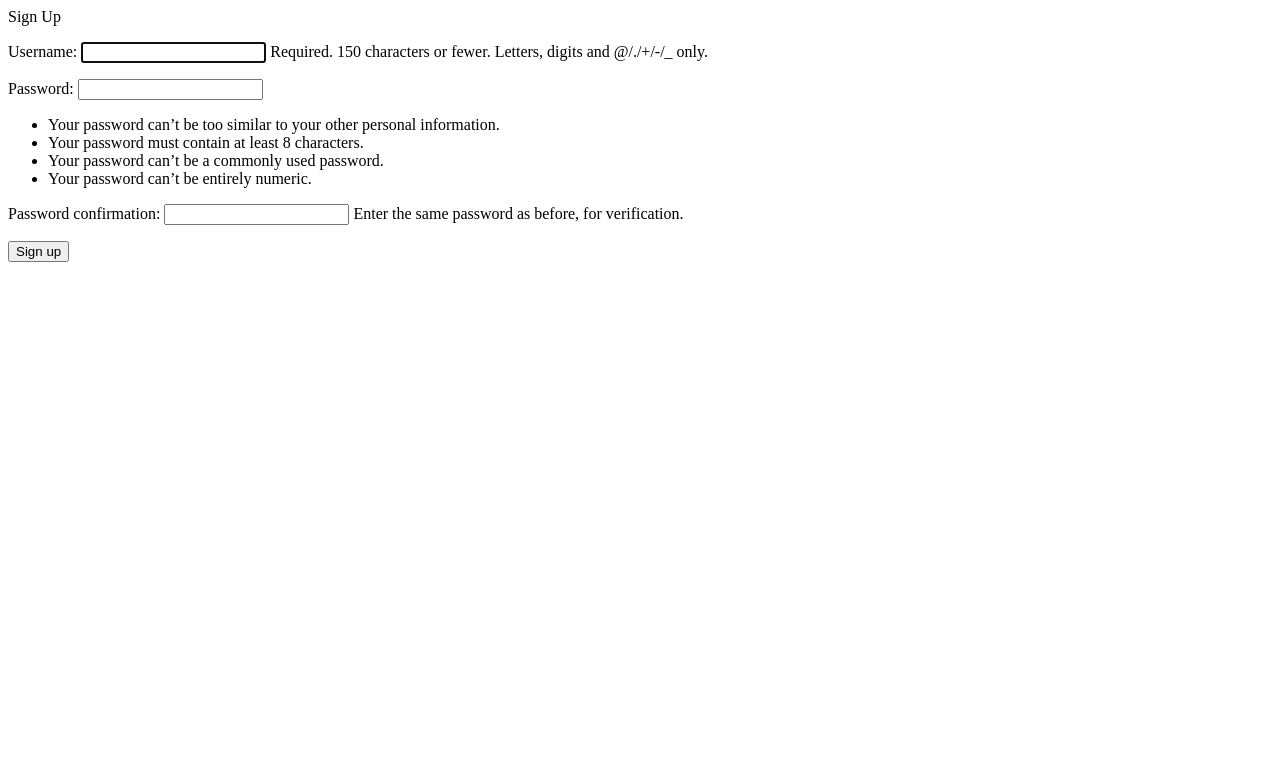
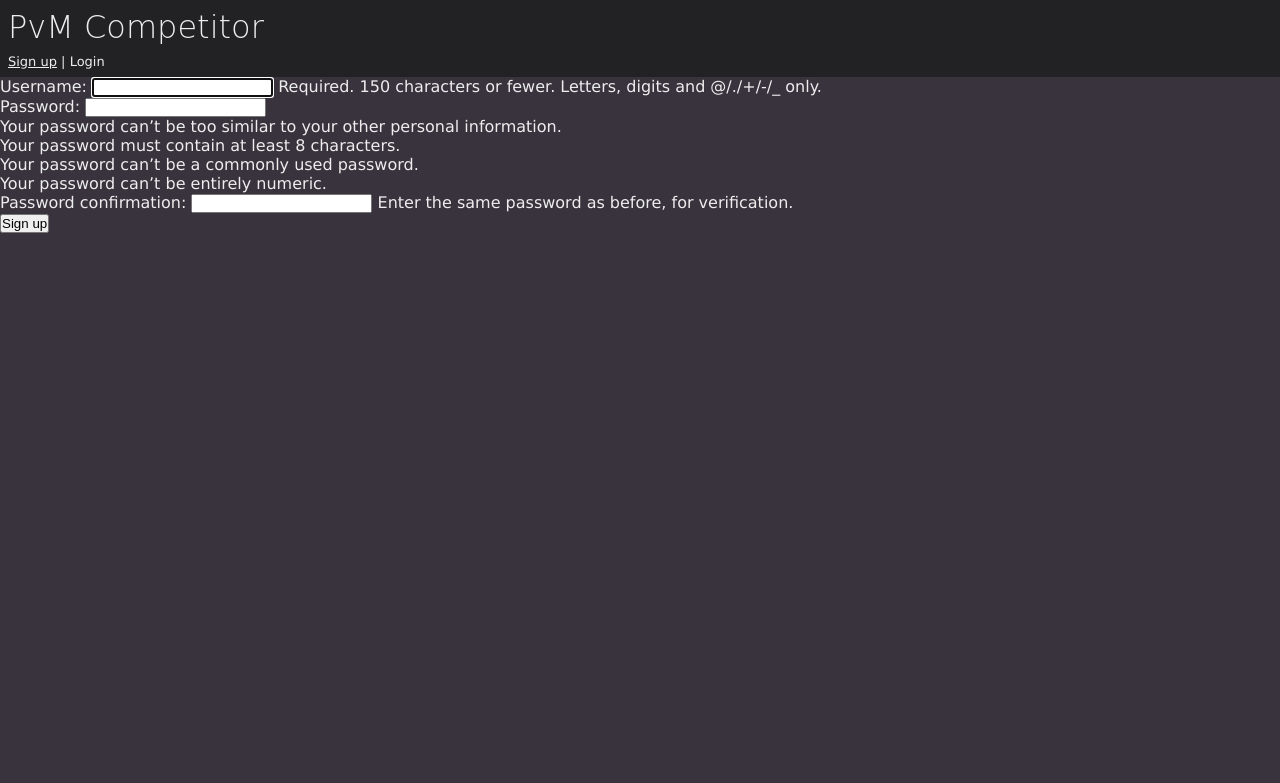
Before and after one commit to blakdragon39/pvmgames_django, a Django app: page /signup/ in a window 1280 px wide. Shown: the top 783 px of the page. Run offline with Django 3.2, Linux system fonts and the light colour scheme; some web fonts are replaced.

Commit message:
Got css working! Linking to signup page

```diff
--- a/bingo/settings.py
+++ b/bingo/settings.py
@@ -119,5 +119,6 @@ USE_TZ = True
 
 # Static files (CSS, JavaScript, Images)
 # https://docs.djangoproject.com/en/1.11/howto/static-files/
-
+STATIC_ROOT = ''
 STATIC_URL = '/static/'
+STATICFILES_DIRS = (os.path.join('static'), )
--- a/bingo/templates/base.html
+++ b/login/templates/base.html
@@ -1,16 +1,20 @@
+{% load static %}
+
 <!DOCTYPE html>
 <html lang="en">
 
 <head>
     <meta charset="UTF-8">
     <link href="https://fonts.googleapis.com/css?family=Charm" rel="stylesheet">
-    <link href="base.css" rel="stylesheet" type="text/css"/>
+    <link href="{% static 'login/base.css' %}" rel="stylesheet" type="text/css"/>
     <title>PvM Competitor</title>
 </head>
 
 <body>
     <h1 class="titlebar title">PvM Competitor</h1>
-    <div class="titlebar"></div>
+    <div class="titlebar login"><a href="{% url 'signup' %}">Sign up</a> | Login</div>
+
+    {%  block content %}{% endblock %}
 </body>
 
 </html>
--- a/login/templates/login.html
+++ b/login/templates/login.html
@@ -1,4 +1,4 @@
-{% extends 'base.html' %}
+{% extends '../../bingo/templates/base.html' %}
 
 {% block title %}Login{% endblock %}
 
--- a/login/templates/signup.html
+++ b/login/templates/signup.html
@@ -1,4 +1,4 @@
-{#{% extends 'base.html' %}#}
+{% extends 'base.html' %}
 
 {% block title %}Sign Up{% endblock %}
 
--- a/login/urls.py
+++ b/login/urls.py
@@ -1,9 +1,10 @@
 from django.conf.urls import url
 from django.contrib.auth import views as auth_views
 
-from login.views import signup
+from login.views import signup, home
 
 login_urls = [
+    url(r'^$', home, name='home'),
     url(r'^signup/$', signup, name='signup'),
     url(r'^login/$', auth_views.login, {'template_name': 'login.html'}, name='login'),
     url(r'^logout/$', auth_views.logout, {'next_page': '/'}, name='logout'),
--- a/login/views.py
+++ b/login/views.py
@@ -1,6 +1,10 @@
 from django.contrib.auth import authenticate, login
 from django.contrib.auth.forms import UserCreationForm
 from django.shortcuts import render, redirect
+
+
+def home(request):
+    return render(request, 'base.html')
 
 
 def signup(request):
@@ -14,7 +18,7 @@ def signup(request):
             user = authenticate(username=username, password=raw_password)
 
             login(request, user)
-            return redirect('home')  # todo
+            return redirect('home')
     else:
         form = UserCreationForm()
 
--- a/bingo/templates/base.css
+++ b/static/login/base.css
@@ -4,8 +4,17 @@
 }
 
 body {
+    font-family: Verdana, sans-serif;
+    color: #eeedee;
     background-color: #38333D;
+}
+
+a:link, a:visited, a:hover, a:active {
     color: #eeedee;
+}
+
+.titlebar {
+    background-color: #222123;
 }
 
 .title {
@@ -14,6 +23,7 @@ body {
     padding: 8px 8px 8px 8px;
 }
 
-.titlebar {
-    background-color: #222123;
+.login {
+    font-size: small;
+    padding: 0 8px 8px 8px;
 }
```
